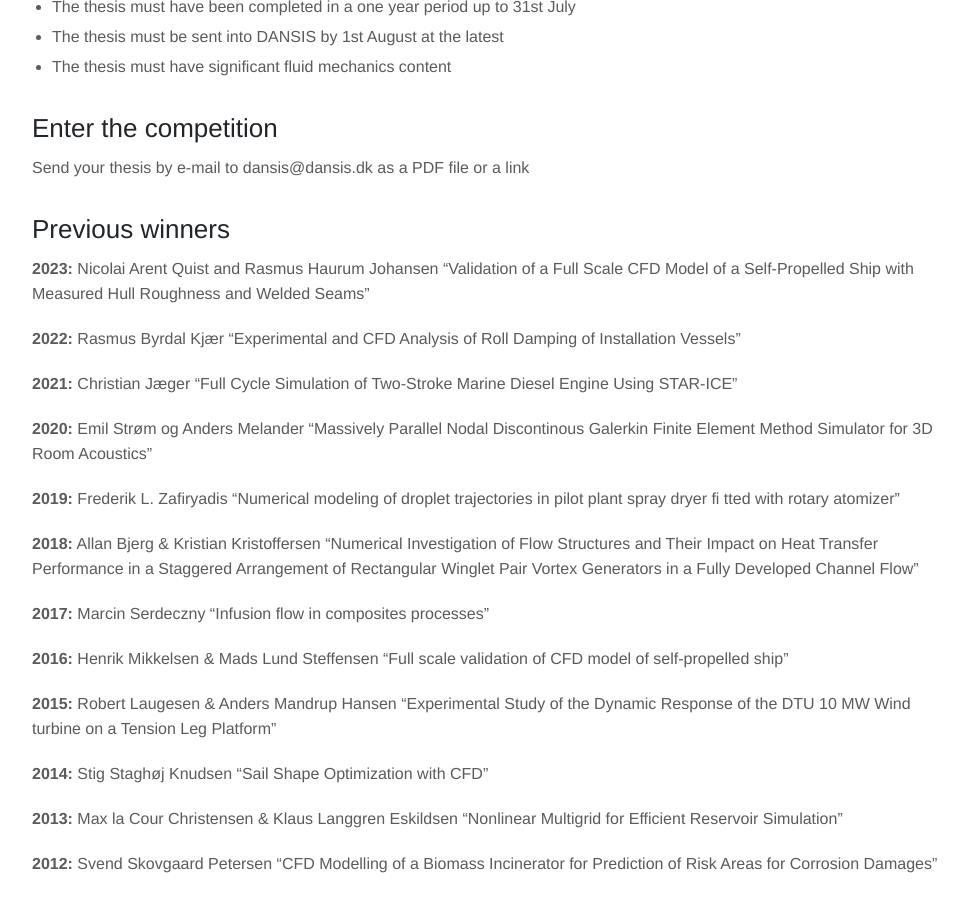
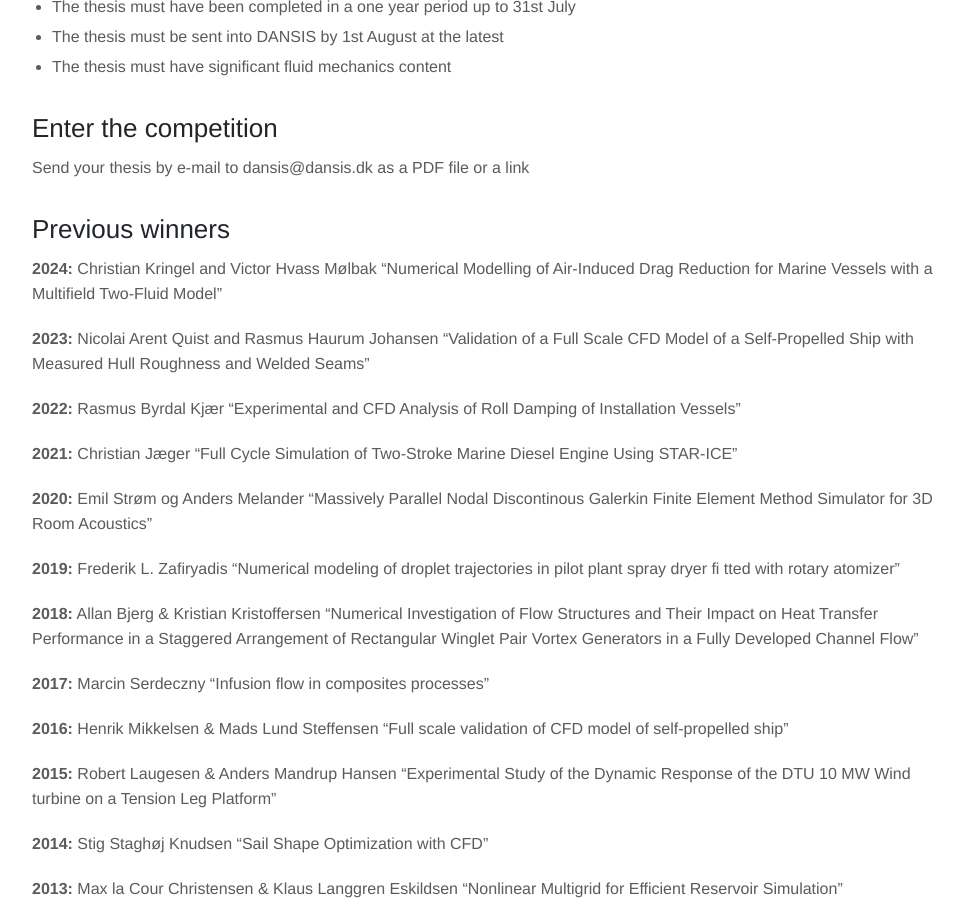
Before and after one commit to jakobhaervig/dansis, a Jekyll site: the page built from _info/graduate-award.md, in a window 1280 px wide and 900 px high, scrolled down 748 px. Shown: the whole window, without its empty margins (143-1111 px from the left). Built offline with Jekyll 4.4.1, drawn with Linux system fonts in a browser that asks for light colours.

Commit message:
Updated graduate award history

```diff
--- a/_info/graduate-award.md
+++ b/_info/graduate-award.md
@@ -27,6 +27,8 @@ Send your thesis by e-mail to dansis@dansis.dk as a PDF file or a link
 
 ## Previous winners
 
+**2024:**  Christian Kringel and Victor Hvass Mølbak "Numerical Modelling of Air-Induced Drag Reduction for Marine Vessels with a Multifield Two-Fluid Model"
+
 **2023:**  Nicolai Arent Quist and Rasmus Haurum Johansen "Validation of a Full Scale CFD Model of a Self-Propelled Ship with Measured Hull Roughness and Welded Seams"
 
 **2022:**  Rasmus Byrdal Kjær "Experimental and CFD Analysis of Roll Damping of Installation Vessels"
```
